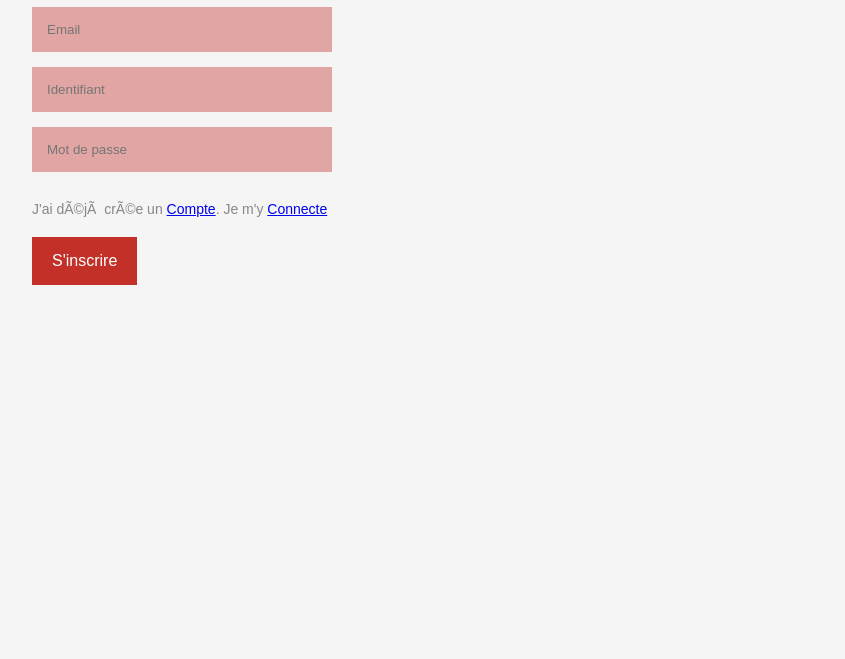
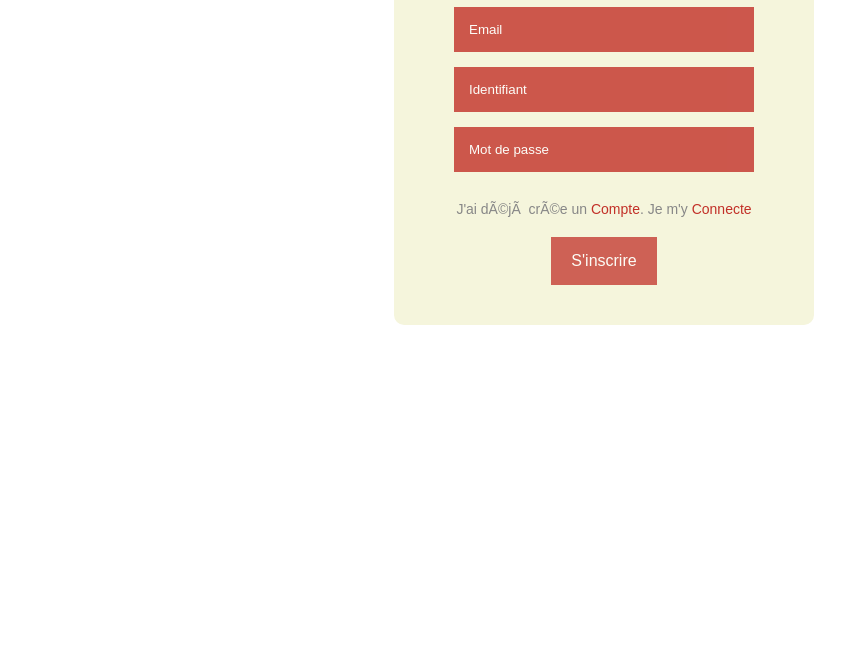
Before and after one commit to Viktor59000/Site_onikorp, a plain HTML site: page Site_Oni/Page_connexion_inscription/inscription/inscription.html in a window 1280 px wide. Shown: the part 141-800 px from the top of the page, without its empty margins (36-881 px from the left). Drawn offline with Linux system fonts and the light colour scheme; a web font is replaced by a local one.

Commit message:
Page inscription corrigé au nouvelle rigeur.

```diff
--- a/Site_Oni/Page_connexion_inscription/inscription/inscription.css
+++ b/Site_Oni/Page_connexion_inscription/inscription/inscription.css
@@ -4,17 +4,23 @@
 body{
   display: flex;
   flex-direction: columns;
-  background-color: #f5f5f5;
   font-family: 'agency-fb', sans-serif;
+  text-align: center;
+  justify-content: center;
+
 }
 form {
   margin-top: 20px;
   padding: 40px 60px;
   border-radius: 10px;
   min-width: 300px;
+  font-family: 'agency-fb', sans-serif;
+  background-color: beige;
 }
 form h1{
   color: #C23028;
+  font-family: 'agency-fb', sans-serif;
+  text-align: center;
 }
 form p.choose-email{
 }
@@ -25,26 +31,57 @@ form .inputs {
 form .inputs input[type='email'], input[type='password'], input[type='identifiant'] {
   padding: 15px;
   border:none;
-  background-color: rgba(194, 48, 40, 40%);
-  opacity: 100%;
+  background-color: #C23028;
+  opacity: 80%;
   color: #FFFFFF;
   outline:none;
   margin-bottom: 15px;
+  font-family: 'agency-fb', sans-serif;
+  transition: 1s;
 }
+form .inputs input[type='email']:hover, input[type='password']:hover, input[type='identifiant']:hover {
+  opacity: 100%;
+}
+form .inputs input[type='email']::placeholder, input[type='password']::placeholder, input[type='identifiant']::placeholder {
+  opacity: 100%;
+  color: #FFFFFF;
+}
+
+
+
+
+
 form p.inscription{
   font-size: 14px;
   margin-bottom: 20px;
   color: #878787;
+  font-family: 'agency-fb', sans-serif;
+  text-align: center;
+  justify-content: center;
+  text-decoration: none;
 }
 form p.inscription span{
   color: #C23028;
+  font-family: 'agency-fb', sans-serif;
+  text-decoration: none;
+}form p.inscription span > a{
+  text-decoration: none;
+  color: #C23028;
+
 }
+
 form button{
   padding: 15px 20px;
   border:none;
   font-size: 16px;
   color: #fff;
   background-color: #C23028;
+  opacity: 75%;
   outline:none;
   cursor:pointer;
+  font-family: 'agency-fb', sans-serif;
+  transition: 1s;
 }
+form button:hover{
+  opacity: 100%;
+}
```
